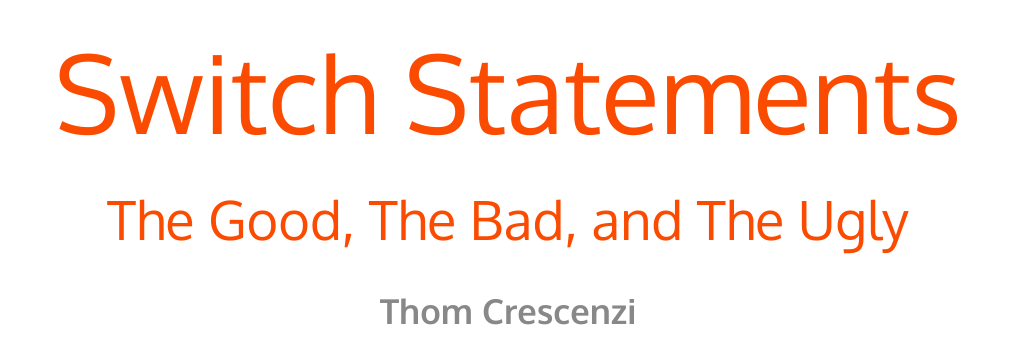
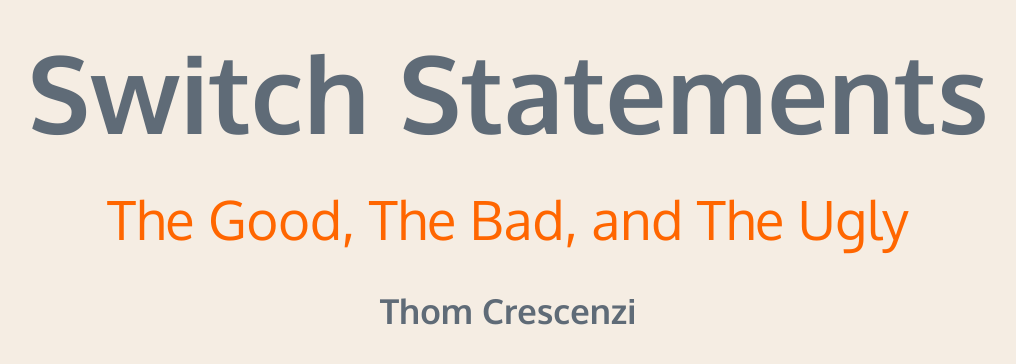
Before and after one commit to trescenzi/talks, a plain HTML site: page talks/switch.html in a window 1280 px wide. Shown: the whole page, without its empty margins (132-1148 px from the left). Drawn offline with nearby package versions, Linux system fonts and the light colour scheme.

Commit message:
colors getting there

```diff
--- a/deckjs/themes/theme.css
+++ b/deckjs/themes/theme.css
@@ -3,7 +3,12 @@ Thoms's Theme - deck.js
 
 author: @trescenzi
 */
-
+.deck-container {
+    font-family: "Oxygen";
+    font-size: 1.5em;
+    background: #F5EDE3;
+    color: #333;
+}
 .deck-container .slide .no-border {
     border: 0;
 }
@@ -13,12 +18,6 @@ author: @trescenzi
 .deck-container .slide .dark {
     color: #333;
 }
-.deck-container {
-    font-family: "Oxygen";
-    font-size: 1.5em;
-    background: #fff;
-    color: #333;
-}
 .deck-container section {
     height: 100%;
 }
@@ -26,19 +25,20 @@ author: @trescenzi
     max-height: 70%;
 }
 .deck-container .slide {
-    background-color: #fff;
+    background-color: #F5EDE3;
     border: none;
 }
 .deck-container .slide h1 {
-    color: rgb(250, 75, 0);
-    font-weight: normal;
+    color: #5F6B77;
+    font-weight: bold;
 }
 .deck-container .slide h2 {
-    color: rgb(250, 75, 0);
+    color: #FF6600;
+
     font-weight: normal;
 }
 .deck-container .slide h3 {
-    color: #888;
+    color: #5F6B77;
 }
 .deck-container .slide li {
     font-size: 2em;
--- a/talks/switch.html
+++ b/talks/switch.html
@@ -40,7 +40,7 @@
 </section>
 
 <section class="slide" id="the-good">
-  <h1>The Good</h1>
+  <h2>The Good</h2>
   <ul>
     <li>Compacts your code</li>
     <pre><code>
```
Also changed, not shown: 1 other file.
